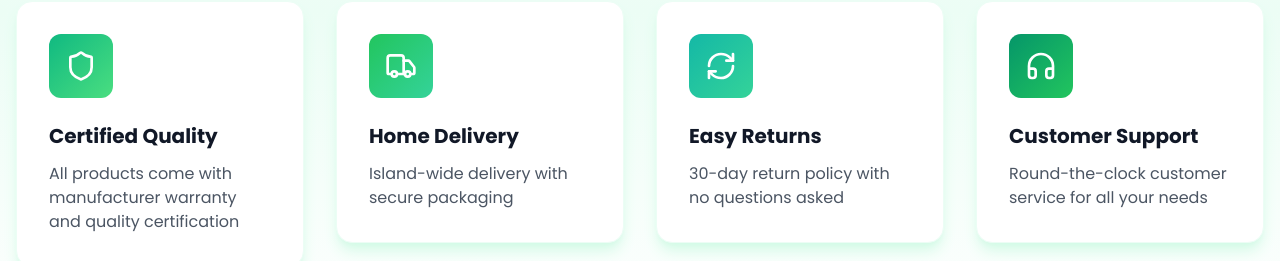
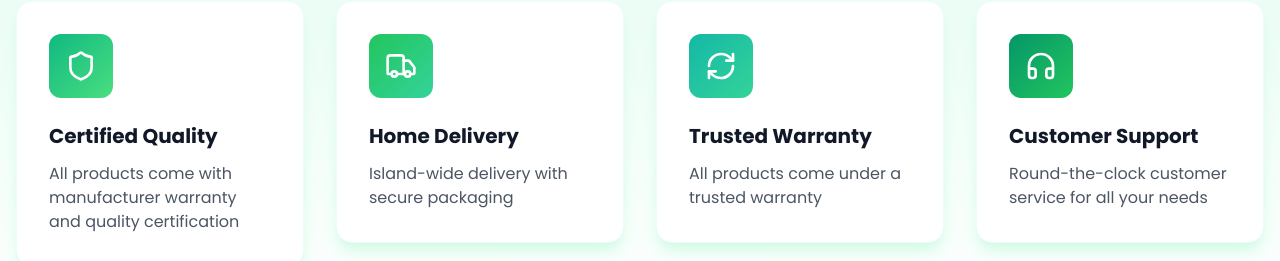
Before and after one commit to yashodalasith/boseth-traders, a React (Vite) app in the folder client/: page / in a window 1280 px wide. Shown: the part 1220-1481 px from the top of the page. Built offline with nearby package versions, Linux system fonts and the light colour scheme; no server answers.

Commit message:
fix(home): update warranty description and title for clarity

```diff
--- a/client/src/pages/Home.jsx
+++ b/client/src/pages/Home.jsx
@@ -290,8 +290,8 @@ const Home = () => {
     },
     {
       icon: <RefreshCw className="w-8 h-8" />,
-      title: "Easy Returns",
-      description: "30-day return policy with no questions asked",
+      title: "Trusted Warranty",
+      description: "All products come under a trusted warranty",
       gradient: "from-teal-500 to-emerald-400",
     },
     {
```
